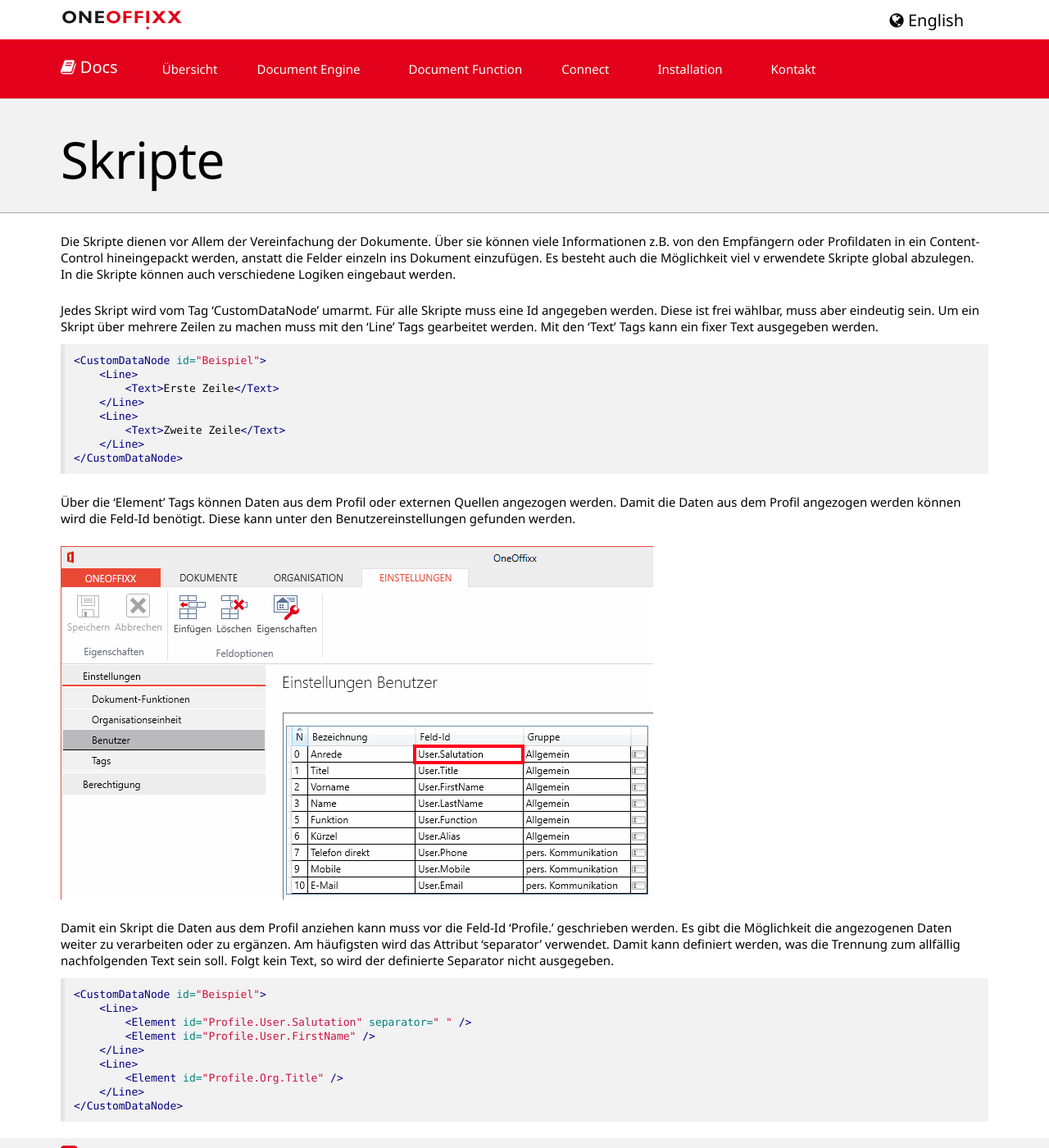
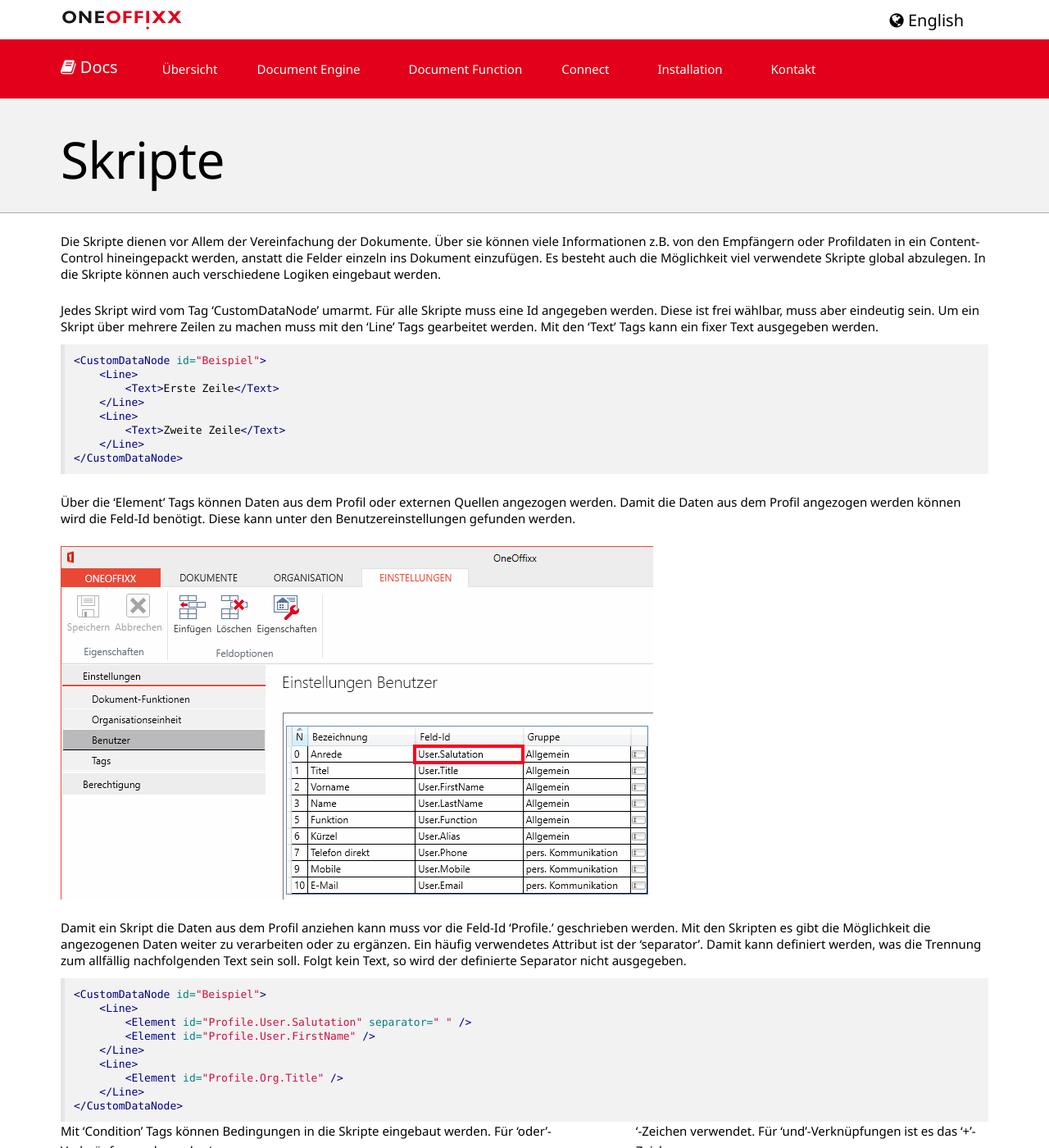
Before and after one commit to primesoft-group/oneoffixx-docs, a Jekyll site: the page built from _pages/docfunc/de/df-scripts.md, in a window 1280 px wide and 1400 px high. Shown: the whole window at 82% size. Built offline with Jekyll 4.4.1, drawn with Linux system fonts in a browser that asks for light colours; nearby versions of some CDN libraries; some web fonts are replaced; some of the changed text lies outside the part shown.

Commit message:
Update df-scripts.md

````diff
--- a/_pages/docfunc/de/df-scripts.md
+++ b/_pages/docfunc/de/df-scripts.md
@@ -5,8 +5,7 @@
 language: de
 ---
 
-Die Skripte dienen vor Allem der Vereinfachung der Dokumente. Über sie können viele Informationen z.B. von den Empfängern oder Profildaten in ein Content-Control hineingepackt werden, anstatt die Felder einzeln ins Dokument einzufügen. Es besteht auch die Möglichkeit viel v
-erwendete Skripte global abzulegen. In die Skripte können auch verschiedene Logiken eingebaut werden.
+Die Skripte dienen vor Allem der Vereinfachung der Dokumente. Über sie können viele Informationen z.B. von den Empfängern oder Profildaten in ein Content-Control hineingepackt werden, anstatt die Felder einzeln ins Dokument einzufügen. Es besteht auch die Möglichkeit viel verwendete Skripte global abzulegen. In die Skripte können auch verschiedene Logiken eingebaut werden.
 
 Jedes Skript wird vom Tag 'CustomDataNode' umarmt. Für alle Skripte muss eine Id angegeben werden. Diese ist frei wählbar, muss aber eindeutig sein. Um ein Skript über mehrere Zeilen zu machen muss mit den 'Line' Tags gearbeitet werden. Mit den 'Text' Tags kann ein fixer Text ausgegeben werden.
 
@@ -25,7 +24,7 @@
 
 ![x]({{ site.baseurl }}/assets/content-images/docfunc/de/fieldid.png)
 
-Damit ein Skript die Daten aus dem Profil anziehen kann muss vor die Feld-Id 'Profile.' geschrieben werden. Es gibt die Möglichkeit die angezogenen Daten weiter zu verarbeiten oder zu ergänzen. Am häufigsten wird das Attribut 'separator' verwendet. Damit kann definiert werden, was die Trennung zum allfällig nachfolgenden Text sein soll. Folgt kein Text, so wird der definierte Separator nicht ausgegeben.
+Damit ein Skript die Daten aus dem Profil anziehen kann muss vor die Feld-Id 'Profile.' geschrieben werden. Mit den Skripten es gibt die Möglichkeit die angezogenen Daten weiter zu verarbeiten oder zu ergänzen. Ein häufig verwendetes Attribut ist der 'separator'. Damit kann definiert werden, was die Trennung zum allfällig nachfolgenden Text sein soll. Folgt kein Text, so wird der definierte Separator nicht ausgegeben.
 
 ```xml
 <CustomDataNode id="Beispiel">
@@ -38,3 +37,5 @@
     </Line>
 </CustomDataNode>
 ```
+
+Mit 'Condition' Tags können Bedingungen in die Skripte eingebaut werden. Für 'oder'-Verknüpfungen kann das '|'-Zeichen verwendet. Für 'und'-Verknüpfungen ist es das '+'-Zeichen.
````
